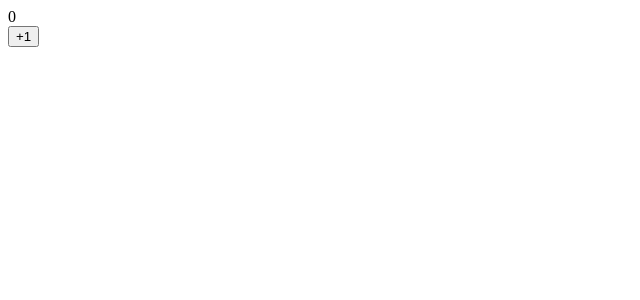
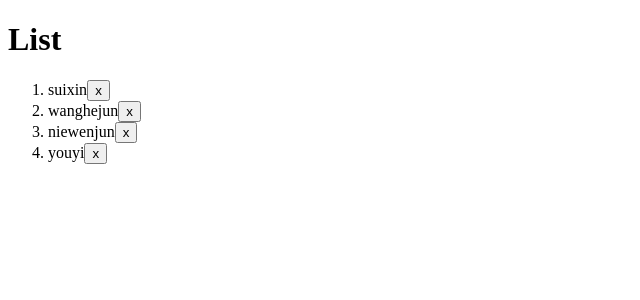
Before and after one commit to Suizhazha/react-demo-hook, a React (Create React App) app: page / in a window 1280 px wide. Shown: the top 300 px of the page, without its empty margins (0-640 px from the left). Built offline with nearby package versions, Linux system fonts and the light colour scheme.

Commit message:
重点：自定义Hook(useList)

```diff
--- a/src/App.js
+++ b/src/App.js
@@ -1,26 +1,31 @@
 import React from "react"
+import useList from "./component/useList"
 
 
 const App = () => {
-  const [n, setN] = React.useState(0)
-  const count = React.useRef(0)
-
-  React.useEffect(
-    () => {
-      count.current += 1
-      console.log(count.current)
-      console.log(count)
-    }
-  )
-
+  const {list, deleteIndex} = useList()
 
   return (
     <>
-      <div>{n}</div>
-      <button onClick={() => {
-        setN(n + 1)
-      }}>+1
-      </button>
+      <h1>List</h1>
+      {
+        list ? (
+            <ol>
+              {list.map((item, index) => (
+                  <li>
+                    {item.name}
+                    <button onClick={() => {
+                      deleteIndex(index)
+                    }}>
+                      x
+                    </button>
+                  </li>
+                )
+              )}
+            </ol>
+          ) :
+          "加载中..."
+      }
     </>
   )
 }
--- /dev/null
+++ b/src/component/useList.js
@@ -0,0 +1,37 @@
+import {useEffect, useState} from "react"
+
+const useList = () => {
+  const [list, setList] = useState(null)
+  useEffect(() => {
+    ajax("/list").then(list => {
+      setList(list)
+    })
+  }, []) // [] 确保只在第一次运行
+
+  return {
+    list,
+    addItem: name => {
+      setList([...list, {id: Math.random(), name: name}])
+    },
+    deleteIndex: index => {
+      setList(list.slice(0, index).concat(list.slice(index + 1)))
+    }
+  }
+}
+
+export default useList
+
+function ajax() {
+  return new Promise((resolve) => {
+    setTimeout(() => {
+      resolve(
+        [
+          {id: "1", name: "suixin"},
+          {id: "2", name: "wanghejun"},
+          {id: "3", name: "niewenjun"},
+          {id: "4", name: "youyi"}
+        ]
+      )
+    }, 3000)
+  })
+}
--- a/src/index.css
+++ b/src/index.css
@@ -1,12 +1,9 @@
-.App{
-  font-family: sans-serif;
-  text-align: center;
+* {
+  margin: 0;
+  padding: 0;
+  box-sizing: border-box;
 }
-.red button{
-  background: red;
-  color: white;
+
+.movable {
+  position: fixed;
 }
-.blue button{
-  background: blue;
-  color: white;
-}
```
